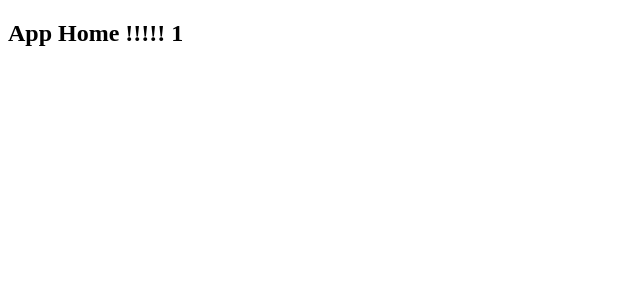
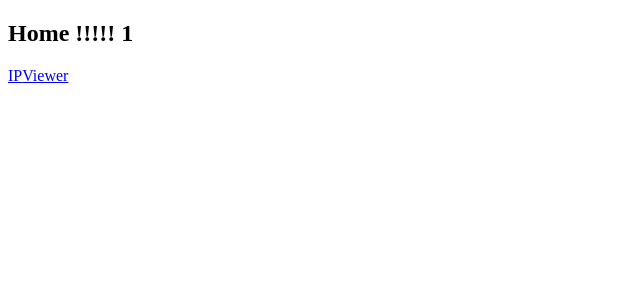
Before and after one commit to codemilli/React16-TypeScript-Starter, a React app: page / in a window 1280 px wide. Shown: the top 300 px of the page, without its empty margins (0-640 px from the left). Built offline with nearby package versions, Linux system fonts and the light colour scheme.

Commit message:
prefix url matching updated

```diff
--- a/src/App.tsx
+++ b/src/App.tsx
@@ -1,17 +1,27 @@
-import React from 'react';
+import React from 'react'
 import ReactDOM from 'react-dom'
+import {BrowserRouter, Switch} from 'react-router-dom';
+import {Route} from 'react-router';
+import {NotFound} from './pages/NotFound';
 
 if (module.hot) {
   module.hot.accept()
 }
 
+const prefixLanguage = location.pathname.split('/')[1] || ''
+
 async function render(): Promise<void> {
   const {Home} = await import(/* webpackChunkName: "home" */ './pages/Home')
+  const root = document.getElementById('root')
 
-  ReactDOM.render(
-    <Home title={'App'} />,
-    document.getElementById('root')
-  )
+  ReactDOM.render((
+    <BrowserRouter>
+      <Switch>
+        <Route path={`/${prefixLanguage}`} component={Home}></Route>
+        <Route component={NotFound}></Route>
+      </Switch>
+    </BrowserRouter>
+  ), root)
 }
 
 render()
--- a/src/pages/Home.tsx
+++ b/src/pages/Home.tsx
@@ -1,12 +1,32 @@
 import React, {SFC} from 'react';
 import {toNumber} from '../utils/Number';
+import {Link, Route} from 'react-router-dom';
+import {IP} from './IP';
+import {Viewer} from './Viewer';
 
 interface Props {
   title: string
+  match: any
 }
 
-export const Home: SFC<Props> = ({title}) => (
-  <div>
-    <h2>{title} Home !!!!! {toNumber('1')}</h2>
-  </div>
-)
+export const Home: SFC<Props> = ({title, match}) => {
+  return (
+    <div>
+      <h2>{title} Home !!!!! {toNumber('1')}</h2>
+
+      <nav>
+        <Link to={match.url + '/ip'}>
+          IP
+        </Link>
+        <Link to={match.url + '/viewer'}>
+          Viewer
+        </Link>
+      </nav>
+
+      <div>
+        <Route path={match.url + '/ip'} component={IP} />
+        <Route path={match.url + '/viewer'} component={Viewer} />
+      </div>
+    </div>
+  )
+}
--- /dev/null
+++ b/src/pages/IP.tsx
@@ -0,0 +1,12 @@
+import React, {SFC} from 'react';
+import {toNumber} from '../utils/Number';
+
+interface Props {
+  title: string
+}
+
+export const IP: SFC<Props> = ({title}) => (
+  <div>
+    <h2>{title} IP Page !!!!! {toNumber('1')}</h2>
+  </div>
+)
--- /dev/null
+++ b/src/pages/NotFound.tsx
@@ -0,0 +1,8 @@
+import React, {SFC} from 'react';
+import {toNumber} from '../utils/Number';
+
+export const NotFound: SFC = () => (
+  <div>
+    <h2> NotFound !!!!! {toNumber('404')} </h2>
+  </div>
+)
--- /dev/null
+++ b/src/pages/Viewer.tsx
@@ -0,0 +1,12 @@
+import React, {SFC} from 'react';
+import {toNumber} from '../utils/Number';
+
+interface Props {
+  title: string
+}
+
+export const Viewer: SFC<Props> = () => (
+  <div>
+    <h2> Viewer Page !!!!! {toNumber('1')} </h2>
+  </div>
+)
```
Also changed, not shown: 1 other file (tests, documents, lock files or other folders).
